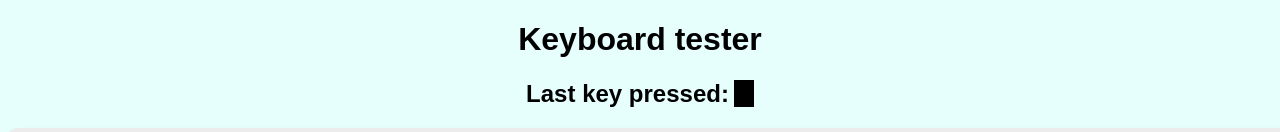
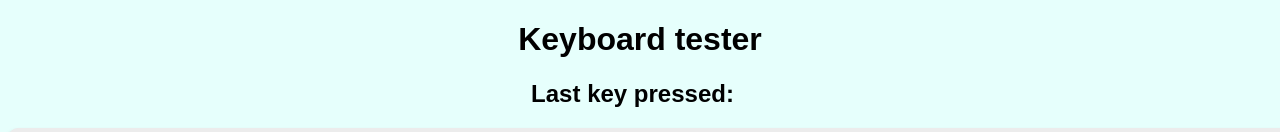
Before and after one commit to jchang6513/react-hook-keyboard-tester, a React (Create React App) app: page / in a window 1280 px wide. Shown: the top 132 px of the page. Built offline with nearby package versions, Linux system fonts and the light colour scheme.

Commit message:
Add blinking cursor

```diff
--- a/src/assets/scss/style.scss
+++ b/src/assets/scss/style.scss
@@ -9,10 +9,19 @@ body {
   }
   h2 {
     span {
-      background: black;
-      color: white;
+      border-bottom: 2px solid black;
       margin-left: 5px;
-      padding: 0px 10px;
+      padding: 0px 5px;
+      animation: 1s blink step-end infinite;
     }
   }
 }
+
+@keyframes blink {
+  from, to {
+    border-bottom: none;
+  }
+  50% {
+    border-bottom: 2px solid black;
+  }
+}
```
